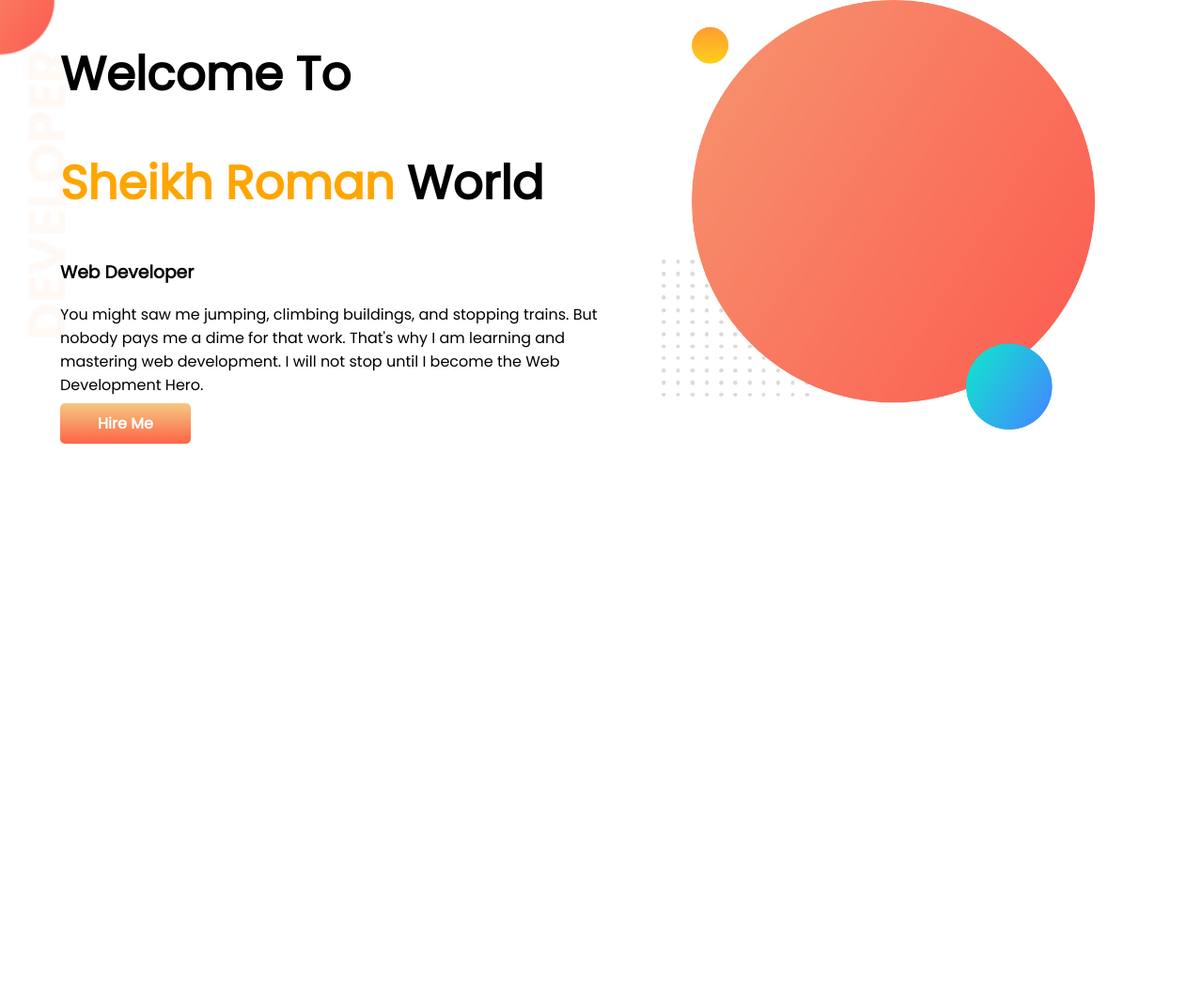
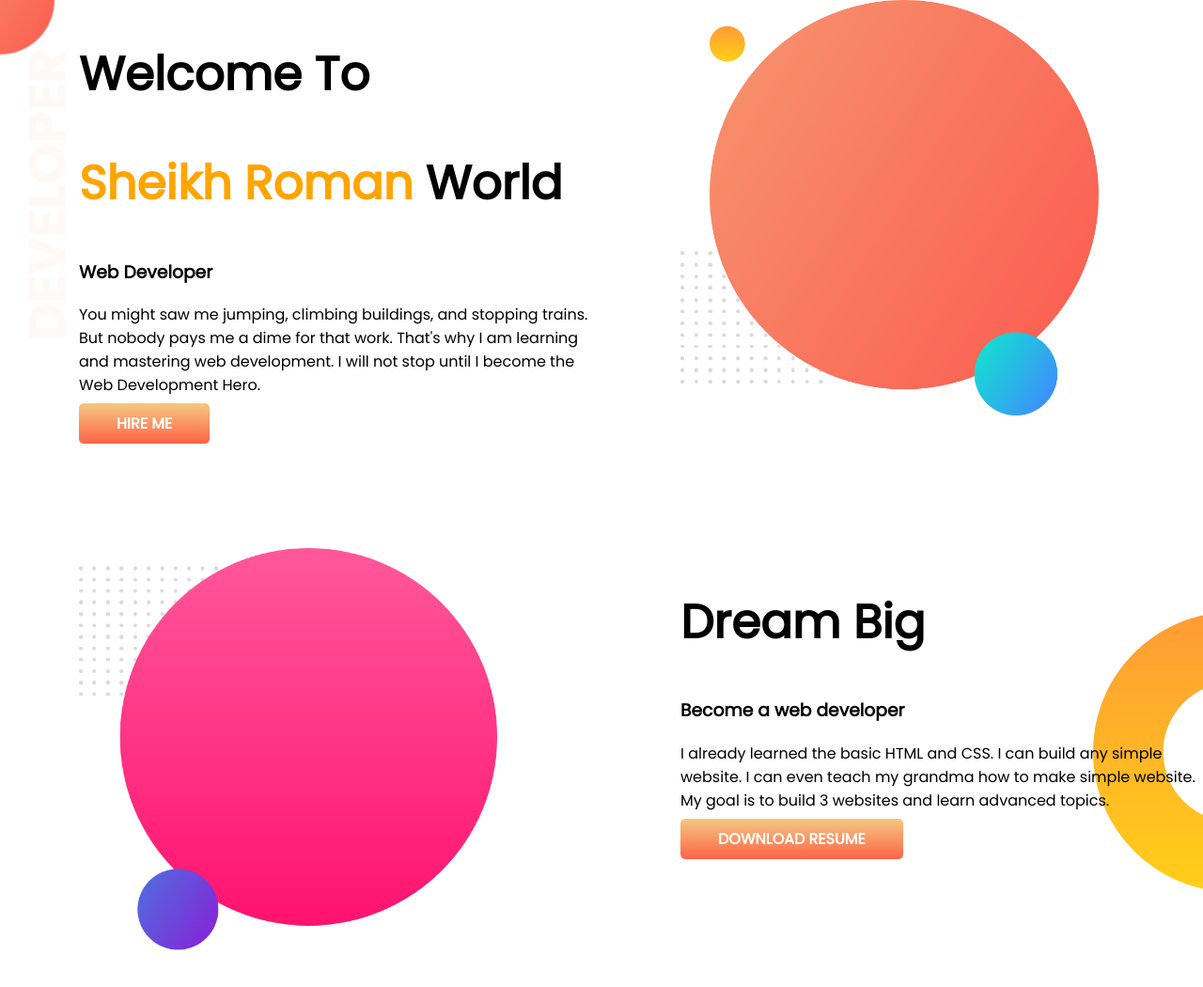
Before and after one commit to sheikhroman/dev-portfolio, a plain HTML site: page index.html in a window 1280 px wide. Shown: the whole page at 94% size. Before the commit the page ends 800 px from the top, so only its background shows below. Drawn offline with Linux system fonts and the light colour scheme.

Commit message:
comit deram

```diff
--- a/index.html
+++ b/index.html
@@ -17,11 +17,22 @@
             <h1><span>Sheikh Roman</span> World</h1>
             <h3>Web Developer</h3>
             <p>You might saw me jumping, climbing buildings, and stopping trains. But nobody pays me a dime for that work. That's why I am learning and mastering web development. I will not stop until I become the Web Development Hero.</p>
-            <a class="link-button" target="blank" href="https://www.linkedin.com/in/sheikh-roman-87a5931b5/">Hire Me</a>
+            <a class="link-button" target="_blank" href="https://www.linkedin.com/in/sheikh-roman-87a5931b5/">HIRE ME</a>
         </div>
         <div class="half-width">
             <img src="images/my-bgg.png" alt="">
         </div>
     </section>
+    <section class="dream-b">
+        <div class="half-width">
+            <img src="images/my-bg2.png" alt="">
+        </div>
+        <div class="half-width">
+            <h1>Dream Big</h1>
+            <h3>Become a web developer</h3>
+            <p>I already learned the basic HTML and CSS. I can build any simple website. I can even teach my grandma how to make simple website. My goal is to build 3 websites and learn advanced topics.</p>
+            <a class="link-button" target="_blank" href="https://www.linkedin.com/in/sheikh-roman-87a5931b5/">DOWNLOAD RESUME</a>
+        </div>
+    </section>
 </body>
 </html>
--- a/style.css
+++ b/style.css
@@ -10,6 +10,7 @@ span{
 }
 section{
     display: flex;
+    margin-bottom: 120px;
 }
 .top-banner{
     background-image: url(images/top-banner.png);
@@ -19,6 +20,7 @@ section{
 .half-width{
     width: 50%;
     padding-left: 5%;
+    margin-left: 20px;
 }
 .half-width img{
     width: 80%;
@@ -31,3 +33,8 @@ section{
     padding: 10px 40px;
     border-radius: 5px;
 }
+.dream-b{
+    background-image: url(images/dream-bg.png);
+    background-repeat: no-repeat;
+    background-position: right;
+}
```
